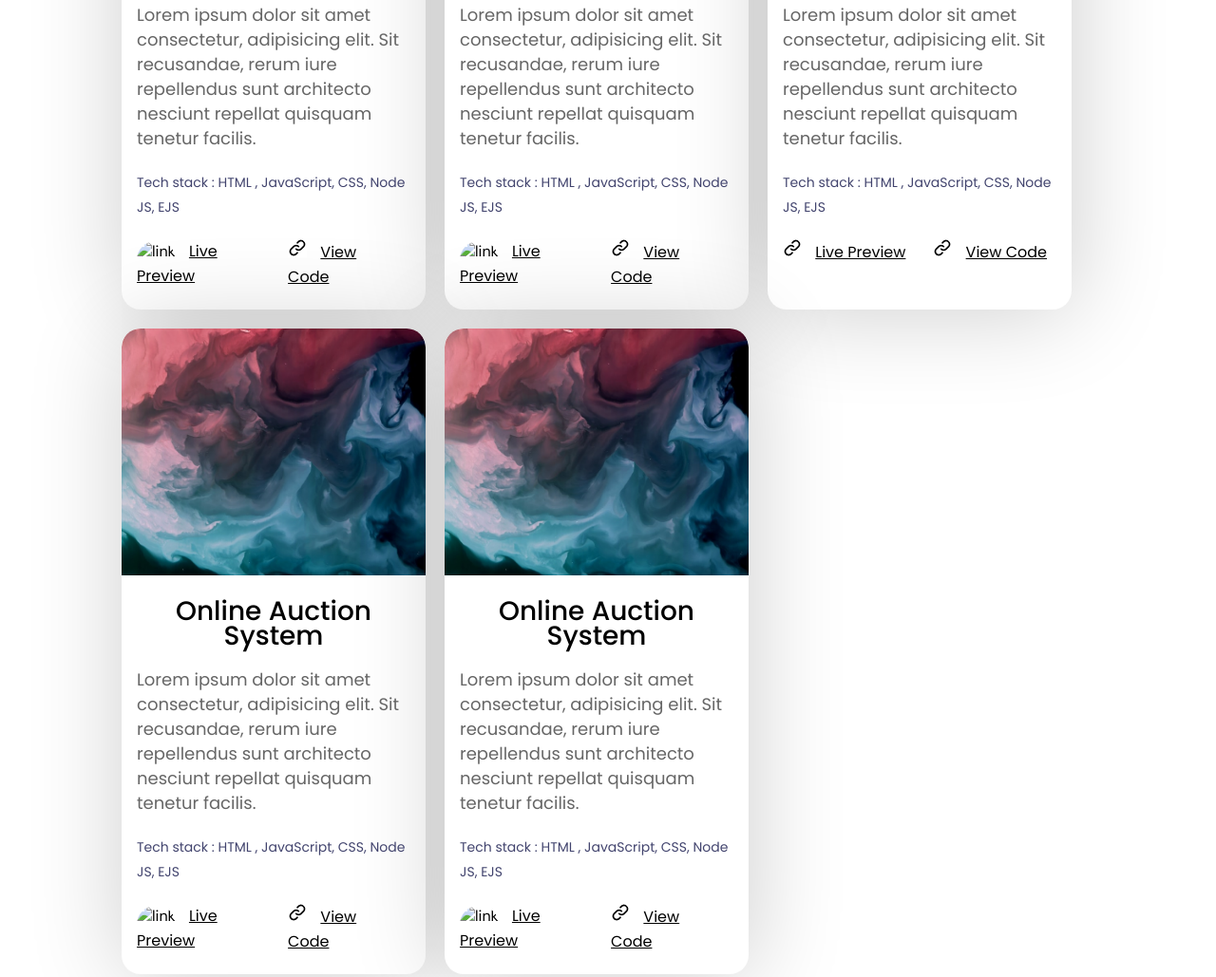
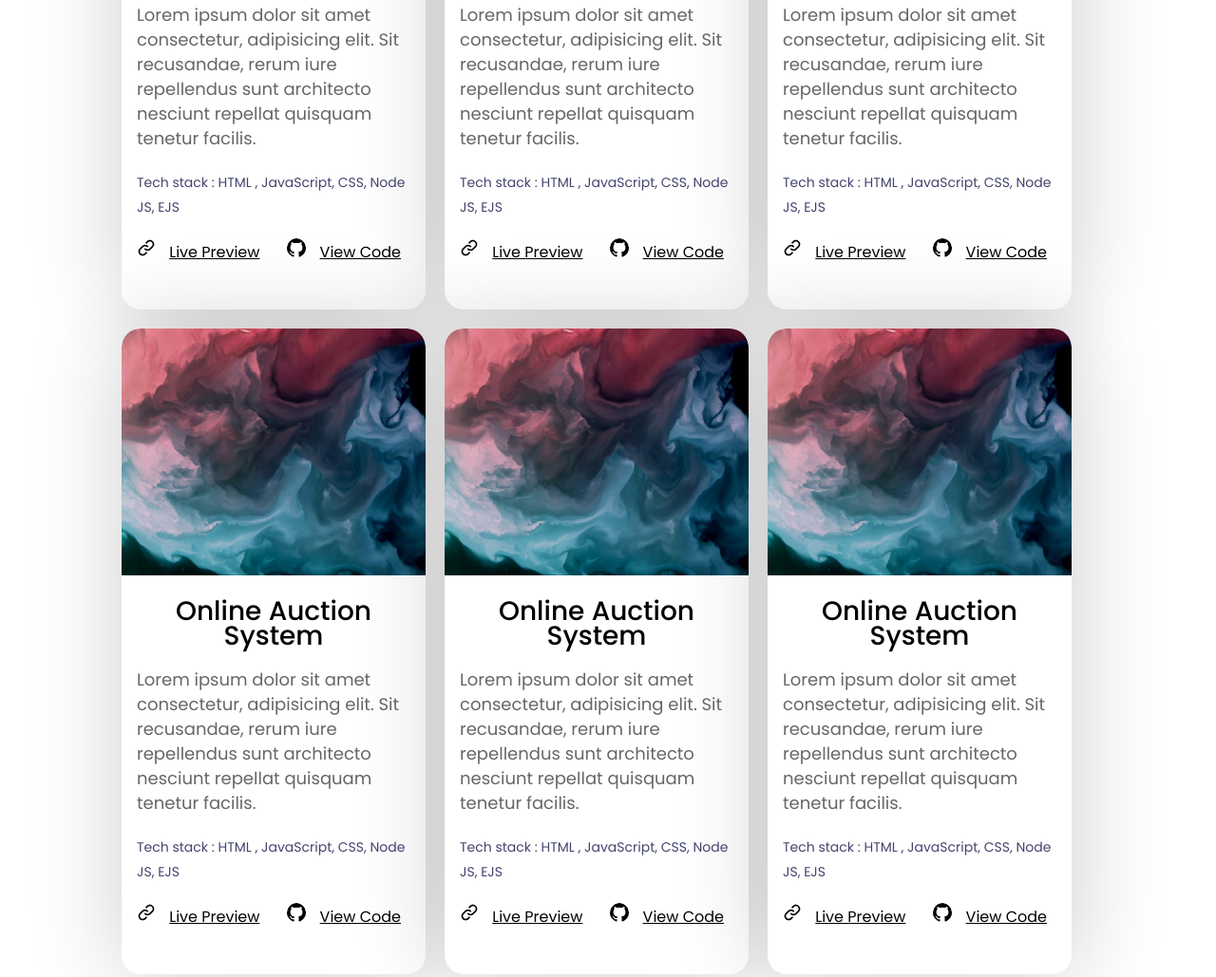
Before and after one commit to SunkePavanKumar/portfolio, a plain HTML site: page projects.html in a window 1280 px wide. Shown: the part 665-1694 px from the top of the page at 95% size. Drawn offline with nearby package versions, Linux system fonts and the light colour scheme.

Commit message:
COM : Added the corrected images

```diff
--- a/projects.html
+++ b/projects.html
@@ -109,39 +109,16 @@
               <div class="code">
                 <div class="link">
                   <span>
-                    <img src="/asserts/akar-icons_link-chain.png" alt="link" />
+                    <img src="/asserts/linkicon.png" alt="link" />
                     <a href="#">Live Preview</a></span
                   >
                 </div>
                 <div class="git">
                   <span
-                    ><img src="/asserts/linkicon.png" alt="github" />
-                    <a href="#">View Code</a></span
-                  >
-                </div>
-              </div>
-            </div>
-          </div>
-          <div class="project1">
-            <img src="asserts/project1.png" alt="project1" />
-            <div class="project-content">
-              <h1>Online Auction System</h1>
-              <p>
-                Lorem ipsum dolor sit amet consectetur, adipisicing elit. Sit
-                recusandae, rerum iure repellendus sunt architecto nesciunt
-                repellat quisquam tenetur facilis.
-              </p>
-              <h2>Tech stack : HTML , JavaScript, CSS, Node JS, EJS</h2>
-              <div class="code">
-                <div class="link">
-                  <span>
-                    <img src="/asserts/akar-icons_link-chain.png" alt="link" />
-                    <a href="#">Live Preview</a></span
-                  >
-                </div>
-                <div class="git">
-                  <span
-                    ><img src="/asserts/linkicon.png" alt="github" />
+                    ><img
+                      src="/asserts/akar-icons_github-fill.png"
+                      alt="github"
+                    />
                     <a href="#">View Code</a></span
                   >
                 </div>
@@ -167,7 +144,10 @@
                 </div>
                 <div class="git">
                   <span
-                    ><img src="/asserts/linkicon.png" alt="github" />
+                    ><img
+                      src="/asserts/akar-icons_github-fill.png"
+                      alt="github"
+                    />
                     <a href="#">View Code</a></span
                   >
                 </div>
@@ -187,13 +167,16 @@
               <div class="code">
                 <div class="link">
                   <span>
-                    <img src="/asserts/akar-icons_link-chain.png" alt="link" />
+                    <img src="/asserts/linkicon.png" alt="link" />
                     <a href="#">Live Preview</a></span
                   >
                 </div>
                 <div class="git">
                   <span
-                    ><img src="/asserts/linkicon.png" alt="github" />
+                    ><img
+                      src="/asserts/akar-icons_github-fill.png"
+                      alt="github"
+                    />
                     <a href="#">View Code</a></span
                   >
                 </div>
@@ -213,13 +196,74 @@
               <div class="code">
                 <div class="link">
                   <span>
-                    <img src="/asserts/akar-icons_link-chain.png" alt="link" />
+                    <img src="/asserts/linkicon.png" alt="link" />
                     <a href="#">Live Preview</a></span
                   >
                 </div>
                 <div class="git">
                   <span
-                    ><img src="/asserts/linkicon.png" alt="github" />
+                    ><img
+                      src="/asserts/akar-icons_github-fill.png"
+                      alt="github"
+                    />
+                    <a href="#">View Code</a></span
+                  >
+                </div>
+              </div>
+            </div>
+          </div>
+          <div class="project1">
+            <img src="asserts/project1.png" alt="project1" />
+            <div class="project-content">
+              <h1>Online Auction System</h1>
+              <p>
+                Lorem ipsum dolor sit amet consectetur, adipisicing elit. Sit
+                recusandae, rerum iure repellendus sunt architecto nesciunt
+                repellat quisquam tenetur facilis.
+              </p>
+              <h2>Tech stack : HTML , JavaScript, CSS, Node JS, EJS</h2>
+              <div class="code">
+                <div class="link">
+                  <span>
+                    <img src="/asserts/linkicon.png" alt="link" />
+                    <a href="#">Live Preview</a></span
+                  >
+                </div>
+                <div class="git">
+                  <span
+                    ><img
+                      src="/asserts/akar-icons_github-fill.png"
+                      alt="github"
+                    />
+                    <a href="#">View Code</a></span
+                  >
+                </div>
+              </div>
+            </div>
+          </div>
+          <div class="project1">
+            <img src="asserts/project1.png" alt="project1" />
+            <div class="project-content">
+              <h1>Online Auction System</h1>
+              <p>
+                Lorem ipsum dolor sit amet consectetur, adipisicing elit. Sit
+                recusandae, rerum iure repellendus sunt architecto nesciunt
+                repellat quisquam tenetur facilis.
+              </p>
+              <h2>Tech stack : HTML , JavaScript, CSS, Node JS, EJS</h2>
+              <div class="code">
+                <div class="link">
+                  <span>
+                    <img src="/asserts/linkicon.png" alt="link" />
+                    <a href="#">Live Preview</a></span
+                  >
+                </div>
+                <div class="git">
+                  <span
+                    ><img
+                      src="/asserts/akar-icons_github-fill.png"
+                      alt="github"
+                    />
                     <a href="#">View Code</a></span
                   >
                 </div>
```
